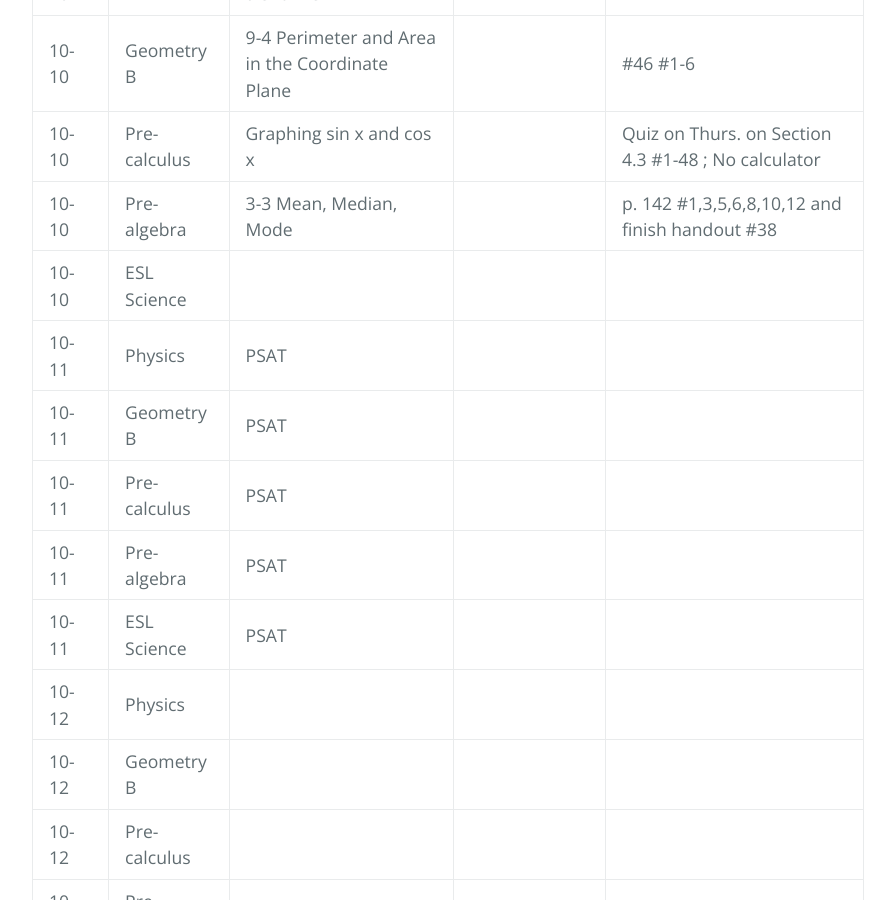
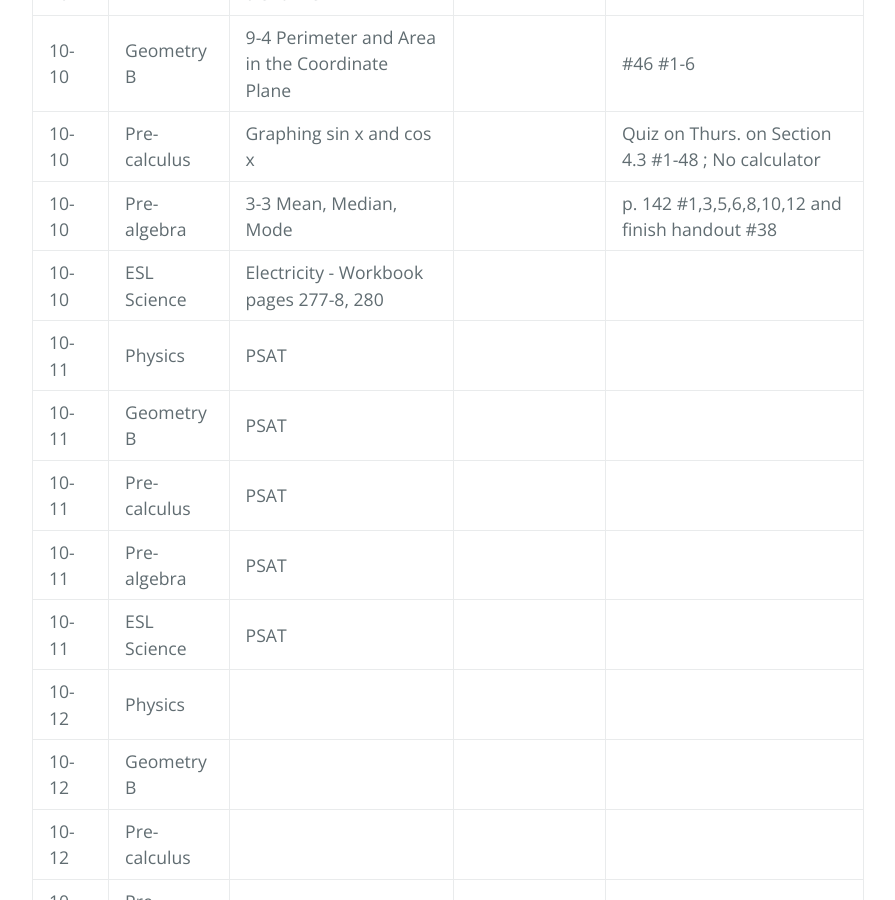
Before and after one commit to gpayoo/gpayoo, a Jekyll site: the page built from index.md, in a window 1280 px wide and 900 px high, scrolled down 693 px. Shown: the whole window, without its empty margins (192-1087 px from the left). Built offline with Jekyll 4.4.1, drawn with Linux system fonts in a browser that asks for light colours; our own code applies the rules of GitHub Pages for plain Markdown files.

Commit message:
Update index.md

```diff
--- a/index.md
+++ b/index.md
@@ -14,7 +14,7 @@ layout: default
 | 10-10 | Geometry B |  9-4 Perimeter and Area in the Coordinate Plane | | #46 #1-6 |
 | 10-10 | Pre-calculus | Graphing sin x and cos x | |  Quiz on Thurs. on Section 4.3 #1-48 ; No calculator
 | 10-10 | Pre-algebra | 3-3 Mean, Median, Mode| | p. 142 #1,3,5,6,8,10,12 and finish handout #38
-| 10-10 | ESL Science | |  |
+| 10-10 | ESL Science | Electricity - Workbook pages 277-8, 280|  |
 | 10-11 | Physics | PSAT | |
 | 10-11 | Geometry B |  PSAT | |  |
 | 10-11 | Pre-calculus | PSAT | |
```
